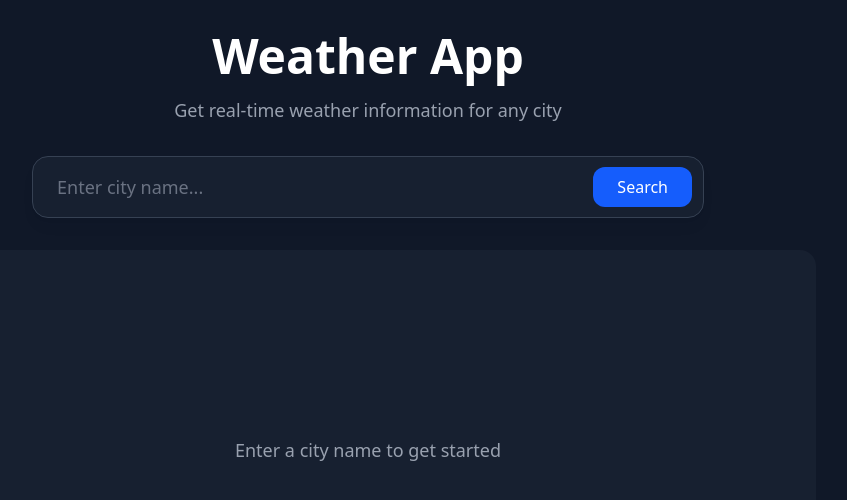
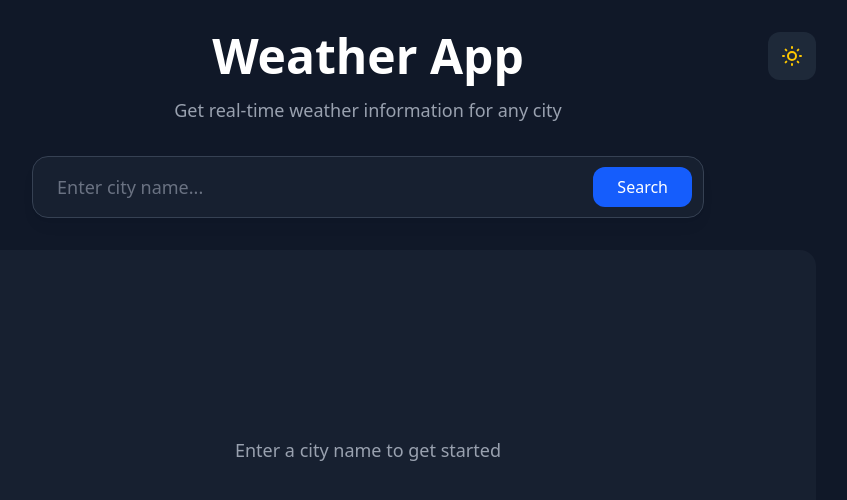
Before and after one commit to faditya-start/weatherApp, a React (Vite) app: page / in a window 1280 px wide. Shown: the top 500 px of the page, without its empty margins (272-1119 px from the left). Built offline with nearby package versions, Linux system fonts and the light colour scheme; no server answers.

Commit message:
feat: Add ThemeToggle button with enhanced styling

```diff
--- a/src/App.tsx
+++ b/src/App.tsx
@@ -69,7 +69,11 @@ const WeatherApp: React.FC = () => {
     }`}>
       <div className="container mx-auto px-4 py-8 h-full overflow-auto">
         <div className="max-w-4xl mx-auto space-y-8">
-          <header className="text-center space-y-4">
+          <header className="relative text-center space-y-4">
+            <div className="absolute right-0 top-0">
+              <ThemeToggle />
+            </div>
+
             <h1 className={`text-4xl md:text-5xl font-bold ${
               isDark ? 'text-white' : 'text-gray-900'
             }`}>
--- a/src/components/ThemeToggle.tsx
+++ b/src/components/ThemeToggle.tsx
@@ -1,18 +1,25 @@
+import React from 'react';
 import { useTheme } from '../context/ThemeContext';
 
 export const ThemeToggle = () => {
   const { theme, toggleTheme } = useTheme();
+  const isDark = theme === 'dark';
 
   return (
     <button
       onClick={toggleTheme}
-      className="fixed top-4 right-4 p-2 rounded-full bg-gray-200 dark:bg-gray-700 hover:bg-gray-300 dark:hover:bg-gray-600 transition-colors"
-      title={`Switch to ${theme === 'dark' ? 'light' : 'dark'} mode`}
+      className={`p-3 rounded-xl transition-all duration-300 transform hover:scale-110 ${
+        isDark
+          ? 'bg-gray-800 hover:bg-gray-700 text-yellow-400'
+          : 'bg-white hover:bg-gray-100 text-gray-800 shadow-lg'
+      }`}
+      title={`Switch to ${isDark ? 'light' : 'dark'} mode`}
+      aria-label={`Switch to ${isDark ? 'light' : 'dark'} mode`}
     >
-      {theme === 'dark' ? (
+      {isDark ? (
         <svg
           xmlns="http://www.w3.org/2000/svg"
-          className="h-6 w-6 text-yellow-500"
+          className="h-6 w-6"
           fill="none"
           viewBox="0 0 24 24"
           stroke="currentColor"
@@ -27,7 +34,7 @@ export const ThemeToggle = () => {
       ) : (
         <svg
           xmlns="http://www.w3.org/2000/svg"
-          className="h-6 w-6 text-gray-700"
+          className="h-6 w-6"
           fill="none"
           viewBox="0 0 24 24"
           stroke="currentColor"
```
